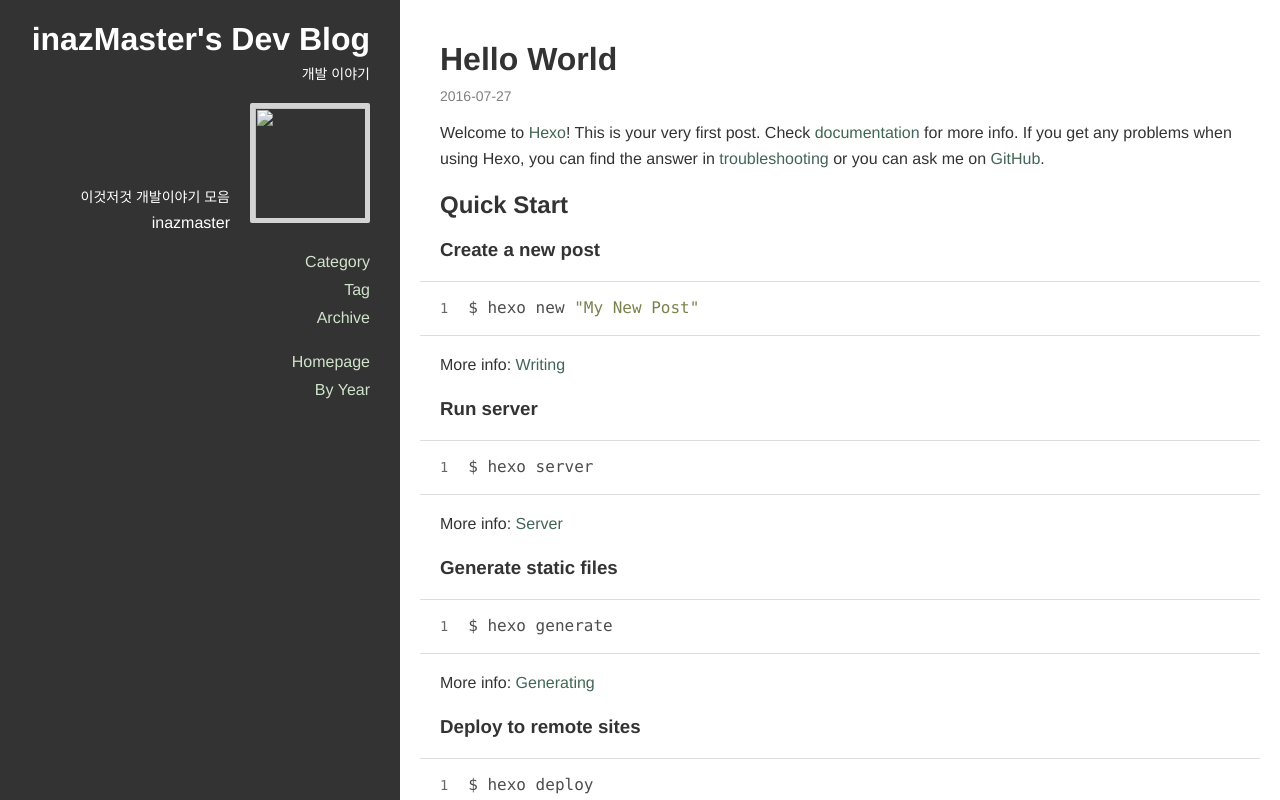
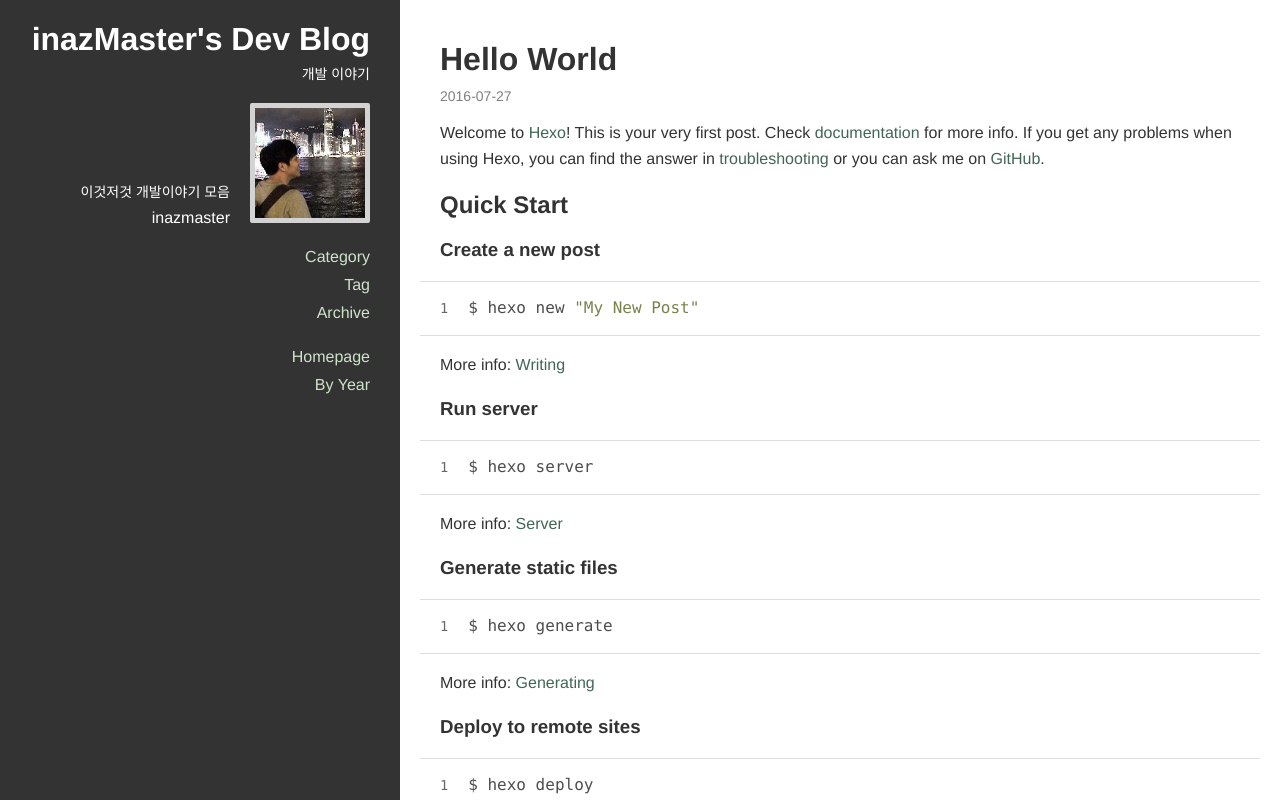
Before and after one commit to inazMaster/inazMaster.github.io, a plain HTML site: page 2016/07/27/hello-world/index.html in a window 1280 px wide. Drawn offline with nearby package versions, Linux system fonts and the light colour scheme.

Commit message:
Site updated: 2016-07-31 16:19:01

```diff
--- a/2016/07/27/hello-world/index.html
+++ b/2016/07/27/hello-world/index.html
@@ -76,7 +76,7 @@ Quick">
 
         <div class="avatar">
 
-            <a href="/about"><img src="./images/inazmaster.jpg"></a>
+            <a href="/about"><img src="/images/inazmaster.jpg"></a>
 
         </div>
 
```
Also changed, not shown: 2016/07/27/test/index.html (+1 -1 lines), archives/2016/07/index.html (+1 -1 lines), archives/2016/index.html (+1 -1 lines), archives/index.html (+1 -1 lines), index.html (+1 -1 lines).
